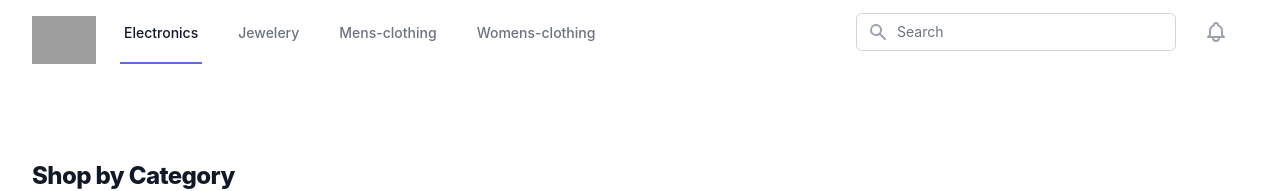
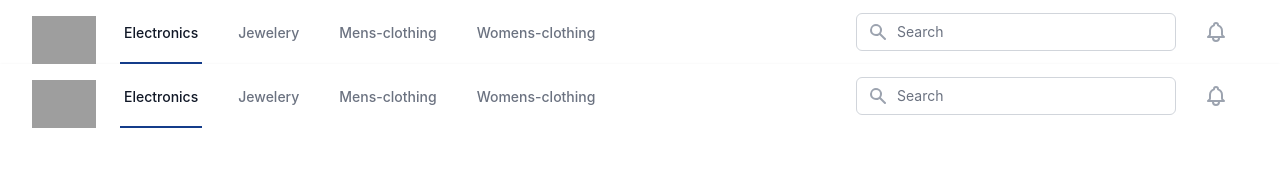
Before and after one commit to VictorKildahl/nextjysk, a Next.js app: page / in a window 1280 px wide. Shown: the top 191 px of the page. Built offline with nearby package versions, Linux system fonts and the light colour scheme; grey boxes are pictures that could not be loaded.

Commit message:
created header

```diff
--- a/components/Header.tsx
+++ b/components/Header.tsx
@@ -23,7 +23,7 @@ export default function Header() {
                   {/* Current: "border-indigo-500 text-gray-900", Default: "border-transparent text-gray-500 hover:border-gray-300 hover:text-gray-700" */}
                   <a
                     href="#"
-                    className="border-indigo-500 text-gray-900 inline-flex items-center px-1 pt-1 border-b-2 text-sm font-medium"
+                    className="border-color-text-primary text-gray-900 inline-flex items-center px-1 pt-1 border-b-2 text-sm font-medium"
                   >
                     Electronics
                   </a>
@@ -152,28 +152,28 @@ export default function Header() {
               {/* Current: "bg-indigo-50 border-indigo-500 text-indigo-700", Default: "border-transparent text-gray-600 hover:bg-gray-50 hover:border-gray-300 hover:text-gray-800" */}
               <Disclosure.Button
                 as="a"
-                href="#"
-                className="bg-indigo-50 border-rgb-20-60-138 text-indigo-700 block pl-3 pr-4 py-2 border-l-4 text-base font-medium"
+                href="/Products"
+                className="bg-indigo-50 border-rgb-20-60 text-indigo-700 block pl-3 pr-4 py-2 border-l-4 text-base font-medium"
               >
                 Dashboard
               </Disclosure.Button>
               <Disclosure.Button
                 as="a"
-                href="#"
+                href="/Products"
                 className="border-transparent text-gray-600 hover:bg-gray-50 hover:border-gray-300 hover:text-gray-800 block pl-3 pr-4 py-2 border-l-4 text-base font-medium"
               >
                 Team
               </Disclosure.Button>
               <Disclosure.Button
                 as="a"
-                href="#"
+                href="/Products"
                 className="border-transparent text-gray-600 hover:bg-gray-50 hover:border-gray-300 hover:text-gray-800 block pl-3 pr-4 py-2 border-l-4 text-base font-medium"
               >
                 Projects
               </Disclosure.Button>
               <Disclosure.Button
                 as="a"
-                href="#"
+                href="/Products"
                 className="border-transparent text-gray-600 hover:bg-gray-50 hover:border-gray-300 hover:text-gray-800 block pl-3 pr-4 py-2 border-l-4 text-base font-medium"
               >
                 Calendar
--- a/pages/_app.tsx
+++ b/pages/_app.tsx
@@ -1,8 +1,14 @@
-import '../styles/globals.css'
-import type { AppProps } from 'next/app'
+import "../styles/globals.css";
+import type { AppProps } from "next/app";
+import Header from "../components/Header";
 
 function MyApp({ Component, pageProps }: AppProps) {
-  return <Component {...pageProps} />
+  return (
+    <>
+      <Header></Header>
+      <Component {...pageProps} />
+    </>
+  );
 }
 
-export default MyApp
+export default MyApp;
```
